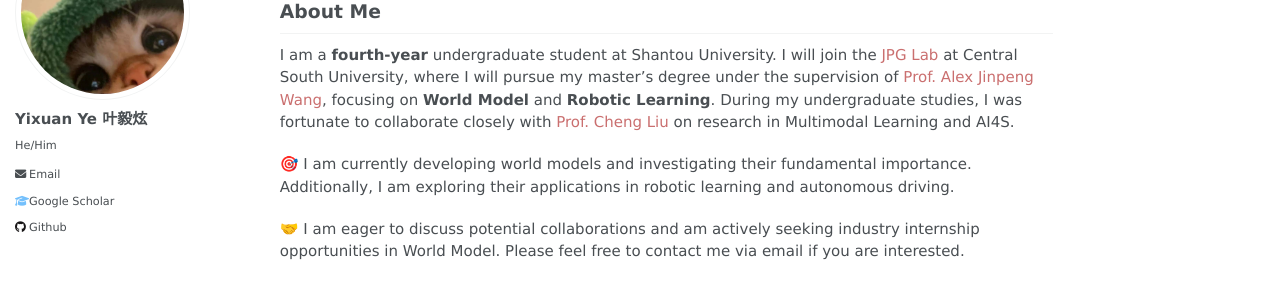
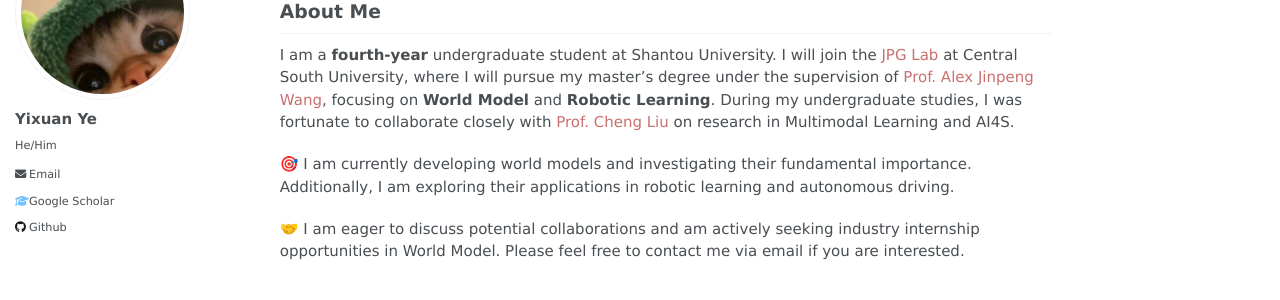
Before and after one commit to EasonTuT/EasonYe.github.io, a Jekyll site: the page built from _pages/about.md, in a window 1280 px wide. Shown: the part 175-475 px from the top of the page. Built offline with Jekyll 4.4.1, drawn with Linux system fonts in a browser that asks for light colours; some web fonts are replaced.

Commit message:
Update _config.yml
Signed-off-by: EasonTuT <122711212+EasonTuT@users.noreply.github.com>

```diff
--- a/_config.yml
+++ b/_config.yml
@@ -24,7 +24,7 @@ repository               : "EasonTuT/EasonYe"
 author:
   # Biographic information
   avatar           : "favicon.ico"
-  name             : "Yixuan Ye 叶毅炫"
+  name             : "Yixuan Ye"
   pronouns         : "He/Him"
   bio              :
   location         :
```
